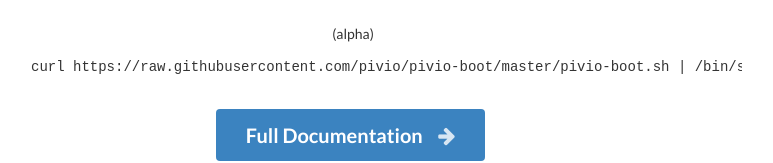
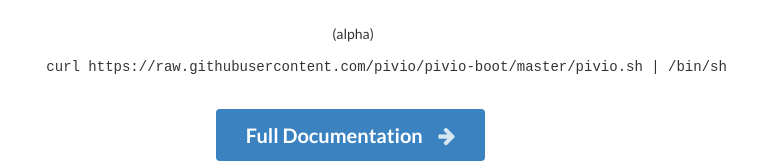
Before and after one commit to pivio/pivio.github.io, a plain HTML site: page index.html in a window 1280 px wide. Shown: the part 480-643 px from the top of the page, without its empty margins (287-1060 px from the left). Drawn offline with Linux system fonts and the light colour scheme.

Commit message:
New version

```diff
--- a/index.html
+++ b/index.html
@@ -31,7 +31,7 @@
       <i style="font-size: 7em" class="icon-java"></i> <i style="font-size: 7em" class="icon-docker"></i>
 <div>(alpha)</div>
       <pre>
-        curl https://raw.githubusercontent.com/pivio/pivio-boot/master/pivio-boot.sh | /bin/sh
+        curl https://raw.githubusercontent.com/pivio/pivio-boot/master/pivio.sh | /bin/sh
       </pre>
       <a class="ui huge primary button" href="/docs/ ">Full Documentation <i class="right arrow icon"></i></a>
     </div>
```
Also changed, not shown: 1 other file.
